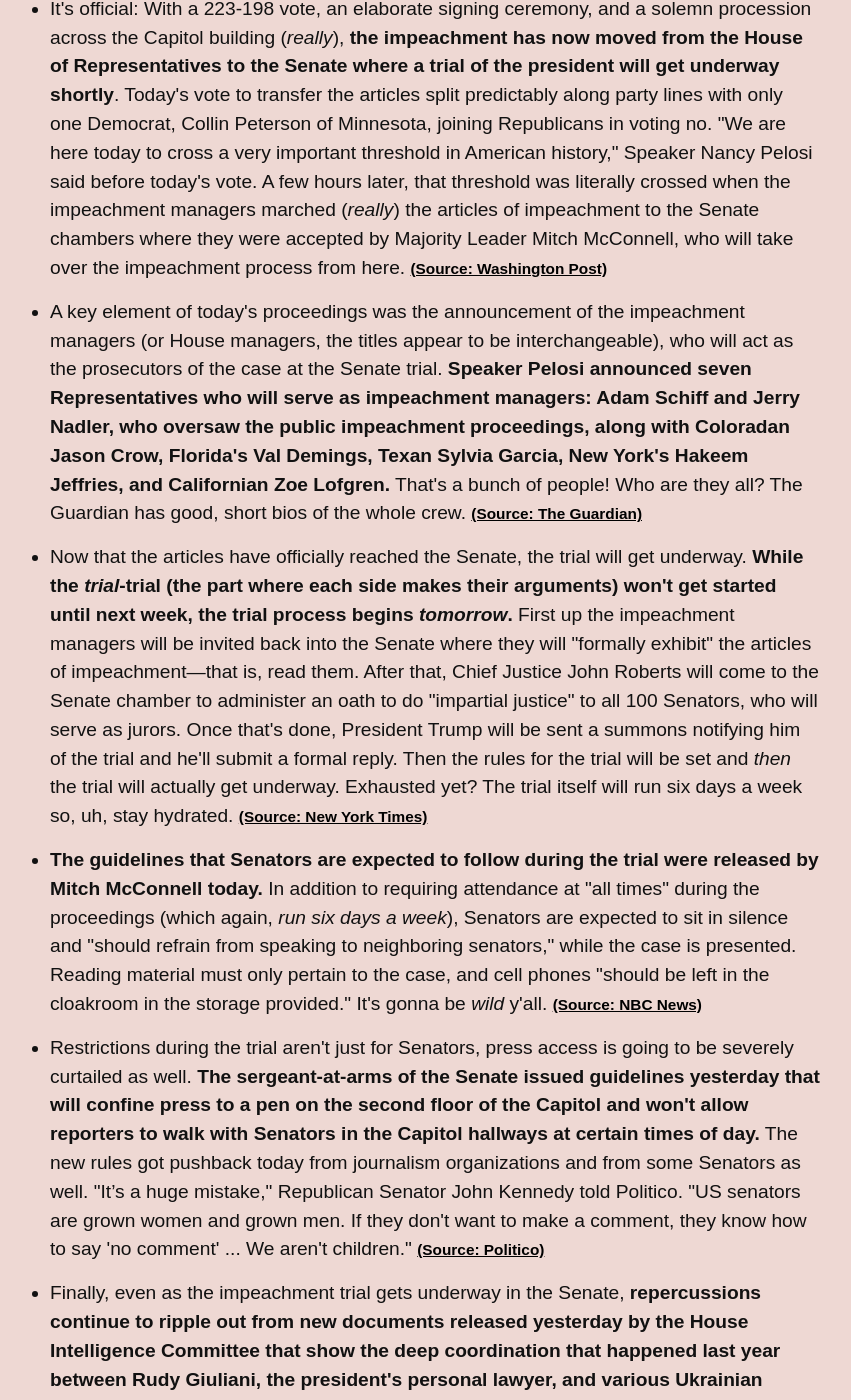
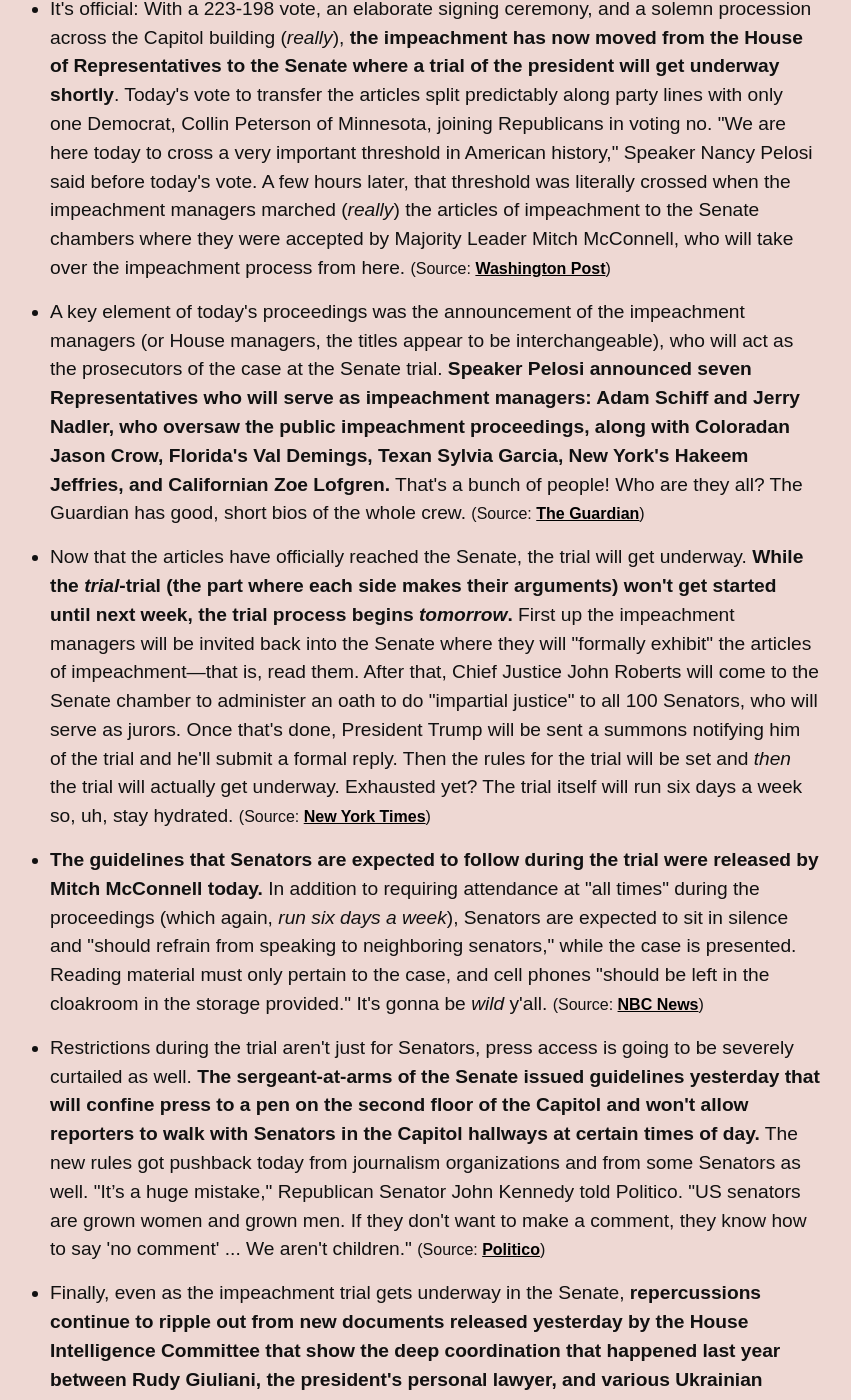
Before and after one commit to dansinker/impeachment.fyi, a Jekyll site: the page built from archive.md, in a window 1280 px wide and 1400 px high, scrolled down 8235 px. Shown: the whole window, without its empty margins (280-1131 px from the left). Built offline with Jekyll 4.4.1, drawn with Linux system fonts in a browser that asks for light colours; nearby versions of some CDN libraries; some web fonts are replaced; comment, search, counter and statistics services are not loaded; some of the changed text lies outside the part shown.

Commit message:
Various fixes

```diff
--- a/archive.md
+++ b/archive.md
@@ -24,7 +24,7 @@ layout: home
               <time>{{ new.date | date: "%A %B %d, %Y" }}</time>
               <ul>
               {% for today in new.todays %}
-                  <li>{{ today.item }} <span class="small">{% if today.source != null %}<a href="{{ today.url }}">(Source: {{ today.source }})</a>{% endif %}</span></li>
+                  <li>{{ today.item }} {% if today.source != null %}<small>(Source: <a href="{{ today.url }}">{{ today.source }}</a>)</small>{% endif %}</li>
               {% endfor %}
             </ul>
             </article>
@@ -33,7 +33,7 @@ layout: home
         </section>
       {% else %}
       <section class="week">
-      {% if week_num ==1 %}
+      {% if week_num == 1 %}
         <h3>Last Week</h3>
       {% else %}
         <h3>{{week_num}} Weeks Ago</h3>
@@ -46,7 +46,7 @@ layout: home
               <time>{{ new.date | date: "%A %B %d, %Y" }}</time>
               <ul>
               {% for today in new.todays %}
-                  <li>{{ today.item }} <span class="small">{% if today.source != null %}<a href="{{ today.url }}">(Source: {{ today.source }})</a>{% endif %}</span></li>
+                  <li>{{ today.item }} {% if today.source != null %}<small>(Source: <a href="{{ today.url }}">{{ today.source }}</a>)</small>{% endif %}</li>
               {% endfor %}
             </ul>
             </article>
--- a/assets/main.scss
+++ b/assets/main.scss
@@ -87,10 +87,6 @@ h2 time {
   margin-top: 25px;
   font-size: 1.5em;
   margin-bottom: 25px;
-}
-
-span.small {
-  font-size: .8em;
 }
 
 .today li {
```
Also changed, not shown: assets/main.css (deleted, +0 -53 lines), index.md (+1 -1 lines).
